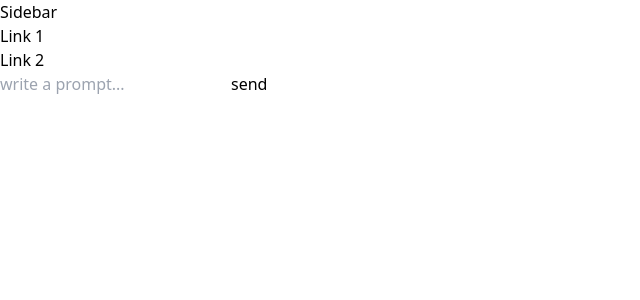
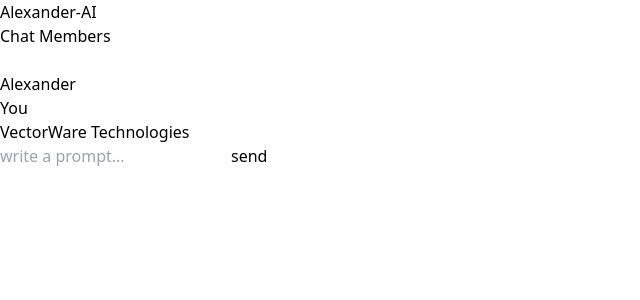
Before and after one commit to vector-10/Alexander-AI, a React (Vite) app in the folder ai-bot/: page / in a window 1280 px wide. Shown: the top 300 px of the page, without its empty margins (0-640 px from the left). Built offline with nearby package versions, Linux system fonts and the light colour scheme.

Commit message:
chore: UI update

```diff
--- a/ai-bot/src/components/ChatContainer.jsx
+++ b/ai-bot/src/components/ChatContainer.jsx
@@ -24,10 +24,11 @@
     }
     // jsx section
     return (
-      <div className="flex h-screen">
-        {/* Sidebar */}
+      <div className="flex h-screen w-full">
+        <div className='w-1/4 bg-gray-700'>
+          {/* Sidebar */}
         <Sidebar />
-
+        </div>
         {/* Main chat content */}
         <div className="flex-1 flex flex-col">
           {/* Chat history */}
--- a/ai-bot/src/components/Message.jsx
+++ b/ai-bot/src/components/Message.jsx
@@ -4,12 +4,10 @@
   const { text, sender, timestamp } = message;
 
   return (
-    <div>
-      <p className='font-bold text-sm'>{sender}</p>
-    <div className={`message p-2 m-2 rounded max-w-96 ${sender === 'You' ? 'user-message bg-blue-200 mr-auto' : 'alexander bg-green-200 ml-auto '}`}>
-      <p className='text-lg'>{text}</p>
+    <div className={`message p-2 m-2 rounded max-w-96 ${sender === 'You' ? 'user-message bg-gray-800 text-white ml-auto' : 'alexander bg-green-200 mr-auto '}`}>
+    <p className='text-xs'>{sender}</p>
+      <p className='text-lg font-medium'>{text}</p>
       <span className="message-timestamp text-xs">{formatTimestamp(timestamp)}</span>
-    </div>
     </div>
   );
 };
--- a/ai-bot/src/components/SideBar.jsx
+++ b/ai-bot/src/components/SideBar.jsx
@@ -2,19 +2,20 @@
 
 const Sidebar = () => {
   return (
-    <div className="flex h-screen bg-gray-200">
-      {/* Sidebar */}
-      <div className=" bg-gray-800 text-white">
+    <div className="flex flex-row h-screen bg-gray-800 text-white ">
         {/* Sidebar content */}
         <div className="p-4">
-          <h1 className="text-lg font-semibold mb-4">Sidebar</h1>
+          <h1 className="text-lg font-bold mb-4">Alexander-AI</h1>
           {/* Sidebar links */}
           <ul>
-            <li className="mb-2"><a href="#" className="block px-4 py-2 hover:bg-gray-700">Link 1</a></li>
-            <li className="mb-2"><a href="#" className="block px-4 py-2 hover:bg-gray-700">Link 2</a></li>
-            {/* Add more sidebar links as needed */}
+           <li>Chat Members</li>
+           <br/>
+           <li>Alexander</li>
+           <li>You</li>
           </ul>
         </div>
+      <div className='flex justify-center items-end p-5'>
+        <p>VectorWare Technologies</p>
       </div>
     </div>
   );
--- a/ai-bot/src/components/UserInput.jsx
+++ b/ai-bot/src/components/UserInput.jsx
@@ -12,15 +12,15 @@
     }
 
   return (
-    <div className='user-input' onSubmit={handleSubmit}>
-        <form className='bg-white rounded flex '>
+    <div className='flex items-center justify-center py-4' onSubmit={handleSubmit}>
+        <form className='bg-white rounded flex'>
             <input
             type='text'
             placeholder='write a prompt...'
             value={inputMessage}
             onChange={(event) => setInputMessage(event.target.value)}
-            className='shadow appearance-none border rounded w-full py-2 px-3 text-black-900'/>
-            <button className='bg-green-500 hover:bg-green-400 text-white font bold px-4 py-2 rounded focus:outline-none focus:shadow-outline' type='submit'>
+            className="shadow appearance-none border rounded-1 py-2 px-3 text-black-900 focus:outline-none focus:border-blue-500 flex-1 sm:w-auto" />
+            <button className='bg-green-500 hover:bg-green-400 text-white font bold px-4 py-2 rounded-1 focus:outline-none focus:shadow-outline' type='submit'>
             send
             </button>
         </form>
```
